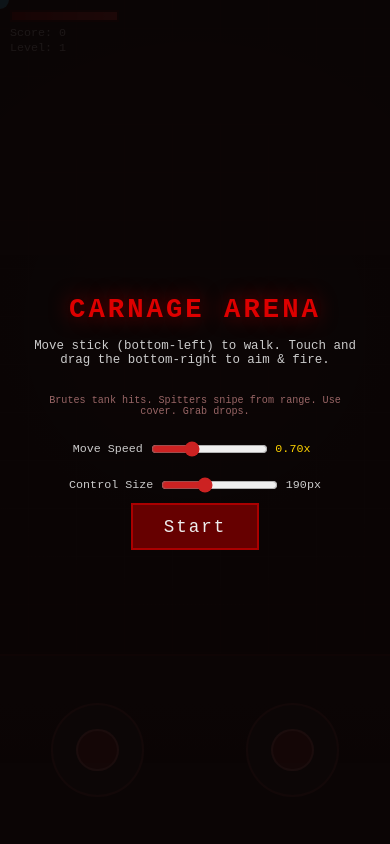
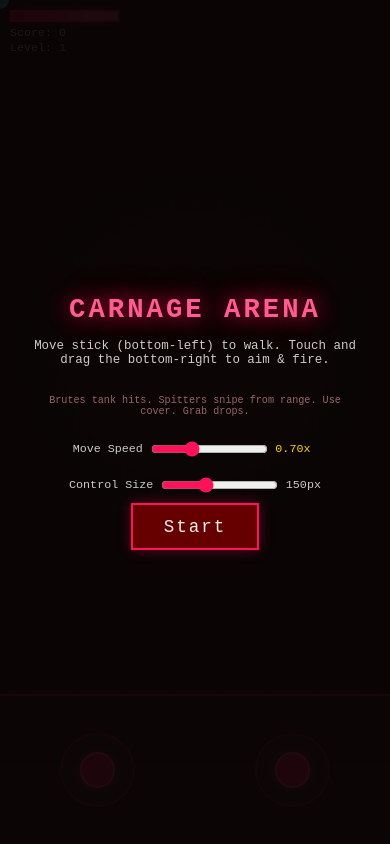
Before and after one commit to dcohen43/game_trial, a plain HTML site: page mobile/index.html in a window 390 px wide. Drawn offline with Linux system fonts and the light colour scheme.

Commit message:
Shrink controls, smooth aim rotation, electric neon UI accent
Sizing: reduces the default control bar height (190px -> 150px) and
the Control Size slider's range (140-280 -> 110-220), plus the
move/aim stick circles' clamp() bounds, so the baseline is noticeably
more compact. Fixes a real bug this surfaced: a stale localStorage
control-size value above the new max displayed inconsistently with
the actual (browser-clamped) slider position; loadControlSize() now
clamps to the slider's current min/max.

Smoothness: the aim stick's target angle is still read directly from
stick position every frame (no delta accumulation, no drift), but the
player's rendered facing now eases toward that target each frame
(shortest-path interpolation) instead of snapping to it instantly, so
rotation feels fluid regardless of touch-sampling rate. Verified the
angle converges smoothly over ~8 frames rather than jumping in one.

Color: introduces an "electric" neon crimson-pink accent (CSS custom
properties --electric/--electric-bright/--electric-glow) applied via
glow (box-shadow/text-shadow) across the HUD, health bar, buttons,
sliders, and both control sticks, replacing the previous muted
dark-red UI chrome. Gore/blood colors are untouched.

Verified in both the browser (mobile/) and the native Capacitor app
(rebuilt, reinstalled, and screenshotted on iPhone 17 Simulator).

Co-Authored-By: Claude Sonnet 5 <noreply@anthropic.com>

```diff
--- a/mobile/game.js
+++ b/mobile/game.js
@@ -326,12 +326,17 @@ const controlSizeSlider = document.getElementById('control-size-slider');
 const controlSizeValueEl = document.getElementById('control-size-value');
 
 function loadControlSize() {
+  const min = parseInt(controlSizeSlider.min, 10);
+  const max = parseInt(controlSizeSlider.max, 10);
+  let v;
   try {
-    const v = parseInt(localStorage.getItem('carnageArenaControlSize'), 10);
-    return isNaN(v) ? 190 : v;
+    v = parseInt(localStorage.getItem('carnageArenaControlSize'), 10);
   } catch (e) {
-    return 190;
+    v = NaN;
   }
+  if (isNaN(v)) v = 150;
+  // Clamp in case a stored value predates a narrower slider range.
+  return Math.min(max, Math.max(min, v));
 }
 function saveControlSize(v) {
   try { localStorage.setItem('carnageArenaControlSize', v); } catch (e) { /* ignore */ }
@@ -518,6 +523,14 @@ function endGame() {
   gameoverEl.classList.remove('hidden');
 }
 
+// Shortest signed angular distance from `from` to `to`, wrapped to [-pi, pi].
+function angleShortestDelta(to, from) {
+  let d = to - from;
+  while (d > Math.PI) d -= Math.PI * 2;
+  while (d < -Math.PI) d += Math.PI * 2;
+  return d;
+}
+
 // ===== Update =====
 function update() {
   if (!running) return;
@@ -545,11 +558,15 @@ function update() {
     }
   }
 
-  // aim: read the stick's current direction directly, every frame — not a
-  // delta. Holding it deflected in a direction IS the facing, immediately.
+  // aim: the stick's current direction is the target facing, read directly
+  // every frame — not a delta, never drifts. The player's actual angle
+  // eases toward that target each frame (shortest-path) rather than
+  // snapping to it instantly, which smooths out rotation between whatever
+  // rate touch samples actually arrive at.
   const aimDist = Math.hypot(aimStick.dx, aimStick.dy);
   if (aimDist > AIM_DEADZONE) {
-    player.angle = Math.atan2(aimStick.dy, aimStick.dx);
+    const targetAngle = Math.atan2(aimStick.dy, aimStick.dx);
+    player.angle += angleShortestDelta(targetAngle, player.angle) * 0.4;
   }
 
   // fire for as long as the aim stick is held, toward the current facing
--- a/mobile/index.html
+++ b/mobile/index.html
@@ -45,7 +45,7 @@
     </div>
     <div id="settings">
       <label for="control-size-slider">Control Size</label>
-      <input type="range" id="control-size-slider" min="140" max="280" step="10">
+      <input type="range" id="control-size-slider" min="110" max="220" step="10">
       <span id="control-size-value"></span>
     </div>
     <button id="start-btn">Start</button>
--- a/mobile/style.css
+++ b/mobile/style.css
@@ -5,6 +5,15 @@
   -webkit-tap-highlight-color: transparent;
   user-select: none;
   -webkit-user-select: none;
+}
+
+:root {
+  /* Electric accent: a vivid, glowing neon crimson-pink for UI chrome
+     (controls, HUD, buttons) — distinct from the darker blood-red used for
+     gore, so the interface pops against the arena instead of blending in. */
+  --electric: #ff1259;
+  --electric-bright: #ff5c94;
+  --electric-glow: rgba(255, 18, 89, 0.85);
 }
 
 html, body {
@@ -34,15 +43,16 @@ canvas {
 #health-wrap {
   width: clamp(100px, 28vw, 150px);
   height: clamp(10px, 3vw, 14px);
-  border: 2px solid #400;
+  border: 2px solid var(--electric);
   background: #200;
   margin-bottom: 4px;
+  box-shadow: 0 0 8px rgba(255, 18, 89, 0.4);
 }
 
 #health-bar {
   height: 100%;
   width: 100%;
-  background: linear-gradient(90deg, #a00, #f33);
+  background: linear-gradient(90deg, #ff0040, var(--electric-bright));
   transition: width 0.15s ease-out;
 }
 
@@ -69,7 +79,7 @@ canvas {
    play area above it. The canvas is sized in JS to end where this begins,
    so controls never sit on top of gameplay. ===== */
 :root {
-  --control-bar-height: 190px;
+  --control-bar-height: 150px;
 }
 
 #control-bar {
@@ -82,7 +92,8 @@ canvas {
      of the user's chosen control size. */
   height: calc(min(var(--control-bar-height), 32vh) + env(safe-area-inset-bottom));
   background: linear-gradient(to top, #150a0a, #1c0e0e);
-  border-top: 2px solid rgba(255, 60, 60, 0.25);
+  border-top: 2px solid var(--electric-glow);
+  box-shadow: 0 0 16px rgba(255, 18, 89, 0.25);
   display: flex;
   z-index: 14;
 }
@@ -97,7 +108,7 @@ canvas {
 }
 
 #move-stick .stick-base {
-  --size: clamp(84px, 24vmin, 130px);
+  --size: clamp(68px, 19vmin, 104px);
   position: absolute;
   top: 50%;
   left: 50%;
@@ -105,12 +116,12 @@ canvas {
   height: var(--size);
   margin: calc(var(--size) / -2) 0 0 calc(var(--size) / -2);
   border-radius: 50%;
-  background: rgba(255, 255, 255, 0.08);
-  border: 2px solid rgba(255, 80, 80, 0.4);
+  background: rgba(255, 255, 255, 0.07);
+  border: 2px solid rgba(255, 18, 89, 0.45);
 }
 
 #move-stick .stick-knob {
-  --size: clamp(38px, 11vmin, 56px);
+  --size: clamp(30px, 9vmin, 44px);
   position: absolute;
   top: 50%;
   left: 50%;
@@ -118,13 +129,15 @@ canvas {
   height: var(--size);
   margin: calc(var(--size) / -2) 0 0 calc(var(--size) / -2);
   border-radius: 50%;
-  background: rgba(220, 40, 40, 0.55);
-  border: 2px solid rgba(255, 140, 140, 0.7);
-  transition: background 0.1s;
+  background: var(--electric);
+  border: 2px solid var(--electric-bright);
+  box-shadow: 0 0 10px var(--electric-glow);
+  transition: background 0.1s, box-shadow 0.1s;
 }
 
 #move-stick.active .stick-knob {
-  background: rgba(255, 60, 60, 0.8);
+  background: var(--electric-bright);
+  box-shadow: 0 0 18px var(--electric-glow), 0 0 32px rgba(255, 18, 89, 0.4);
 }
 
 /* ===== Aim & fire stick: a real, always-visible joystick like the move
@@ -144,7 +157,7 @@ canvas {
 }
 
 #look-zone .stick-base {
-  --size: clamp(84px, 24vmin, 130px);
+  --size: clamp(68px, 19vmin, 104px);
   position: absolute;
   top: 50%;
   left: 50%;
@@ -152,12 +165,12 @@ canvas {
   height: var(--size);
   margin: calc(var(--size) / -2) 0 0 calc(var(--size) / -2);
   border-radius: 50%;
-  background: rgba(255, 255, 255, 0.08);
-  border: 2px solid rgba(255, 80, 80, 0.4);
+  background: rgba(255, 255, 255, 0.07);
+  border: 2px solid rgba(255, 18, 89, 0.45);
 }
 
 #look-zone .stick-knob {
-  --size: clamp(38px, 11vmin, 56px);
+  --size: clamp(30px, 9vmin, 44px);
   position: absolute;
   top: 50%;
   left: 50%;
@@ -165,13 +178,15 @@ canvas {
   height: var(--size);
   margin: calc(var(--size) / -2) 0 0 calc(var(--size) / -2);
   border-radius: 50%;
-  background: rgba(220, 40, 40, 0.55);
-  border: 2px solid rgba(255, 140, 140, 0.7);
-  transition: background 0.1s;
+  background: var(--electric);
+  border: 2px solid var(--electric-bright);
+  box-shadow: 0 0 10px var(--electric-glow);
+  transition: background 0.1s, box-shadow 0.1s;
 }
 
 #look-zone.active .stick-knob {
-  background: rgba(255, 60, 60, 0.8);
+  background: var(--electric-bright);
+  box-shadow: 0 0 18px var(--electric-glow), 0 0 32px rgba(255, 18, 89, 0.4);
 }
 
 /* ===== Speed settings ===== */
@@ -186,7 +201,7 @@ canvas {
 
 #settings input[type="range"] {
   width: clamp(100px, 30vw, 160px);
-  accent-color: #c22;
+  accent-color: var(--electric);
 }
 
 #speed-value {
@@ -210,16 +225,16 @@ canvas {
 }
 
 #overlay h1 {
-  color: #d00;
+  color: var(--electric-bright);
   font-size: clamp(22px, 7vw, 38px);
-  text-shadow: 0 0 20px #800;
+  text-shadow: 0 0 20px var(--electric-glow), 0 0 40px rgba(255, 18, 89, 0.4);
   letter-spacing: 3px;
 }
 
 #gameover h1 {
-  color: #f00;
+  color: var(--electric-bright);
   font-size: clamp(26px, 8vw, 46px);
-  text-shadow: 0 0 30px #a00;
+  text-shadow: 0 0 24px var(--electric-glow), 0 0 48px rgba(255, 18, 89, 0.5);
 }
 
 #overlay p, #gameover p {
@@ -233,14 +248,16 @@ button {
   font-size: clamp(15px, 4.5vw, 20px);
   background: #600;
   color: #eee;
-  border: 2px solid #a00;
+  border: 2px solid var(--electric);
+  box-shadow: 0 0 12px rgba(255, 18, 89, 0.35);
   cursor: pointer;
   font-family: inherit;
   letter-spacing: 2px;
 }
 
 button:active {
-  background: #a00;
+  background: var(--electric);
+  box-shadow: 0 0 20px var(--electric-glow);
 }
 
 .hidden {
--- a/mobile/sw.js
+++ b/mobile/sw.js
@@ -1,4 +1,4 @@
-const CACHE_NAME = 'carnage-arena-v4';
+const CACHE_NAME = 'carnage-arena-v5';
 const ASSETS = [
   './',
   './index.html',
```
